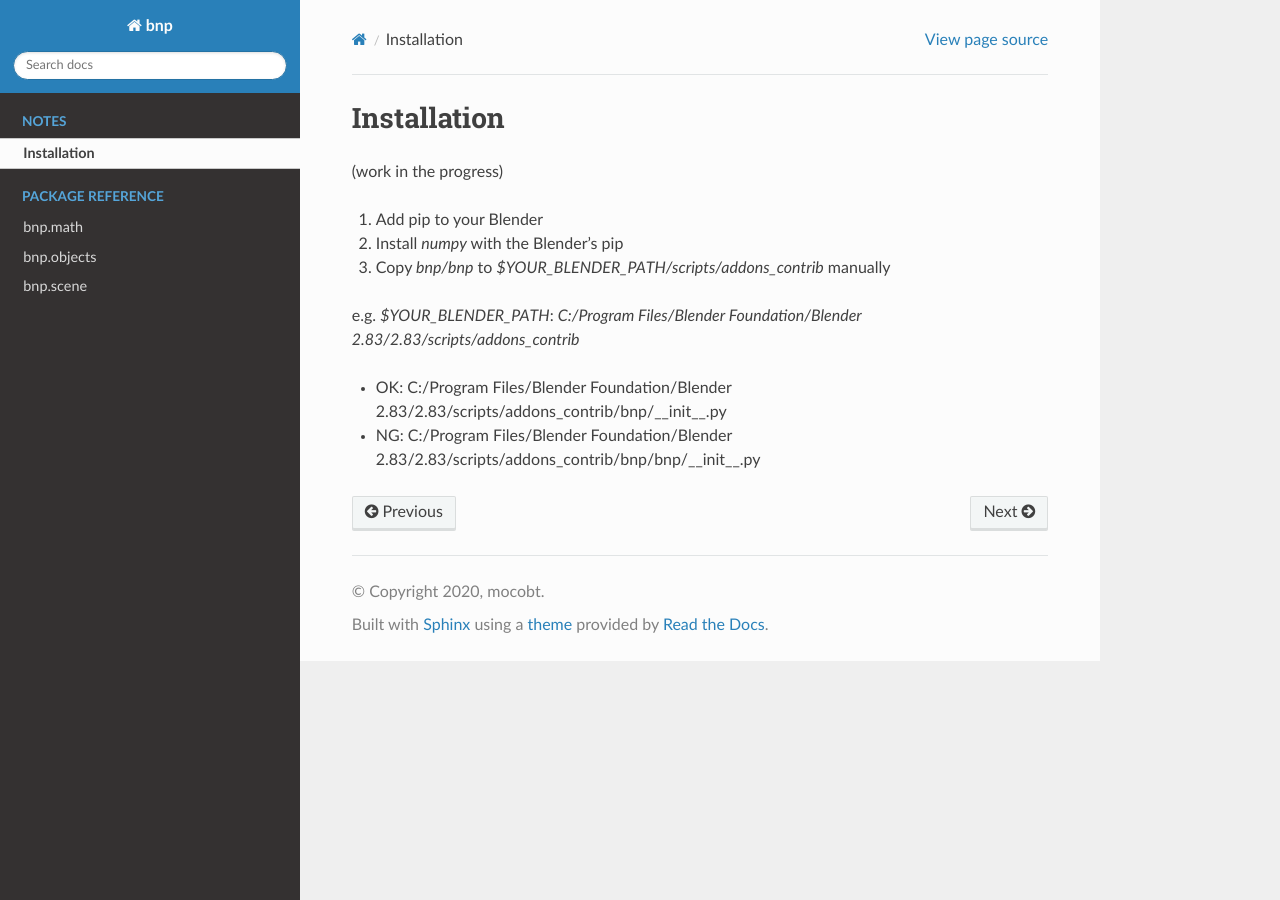
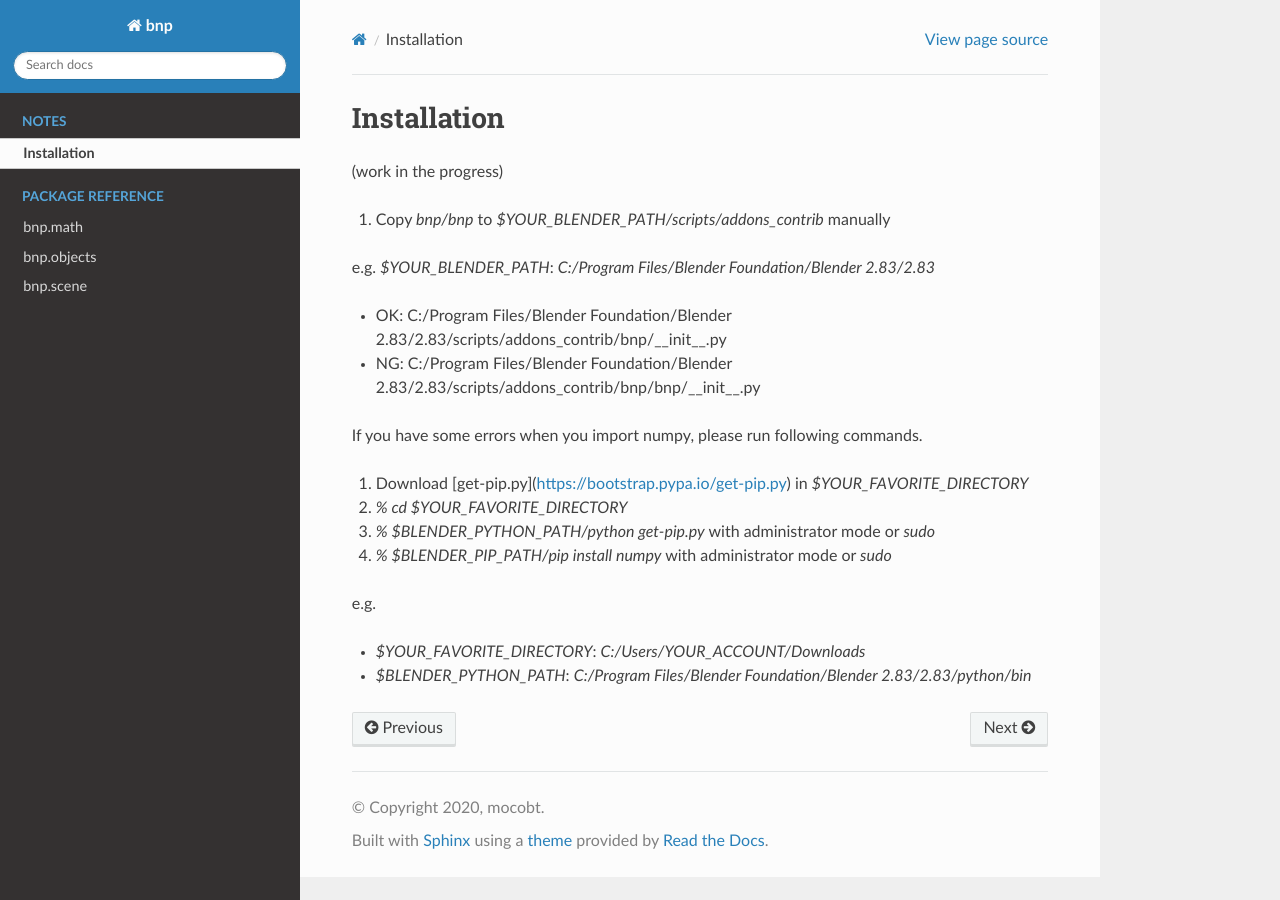
Before and after one commit to j20232/bnp, a Sphinx documentation site: the page built from docs/source/notes/installation.rst, in a window 1280 px wide. Built offline with Sphinx 7.4.7 and the Read the Docs theme 2.0.0, drawn with Linux system fonts in a browser that asks for light colours.

Commit message:
update installation

```diff
--- a/docs/source/notes/installation.rst
+++ b/docs/source/notes/installation.rst
@@ -3,11 +3,21 @@ Installation
 
 (work in the progress)
 
-1. Add pip to your Blender
-2. Install `numpy` with the Blender's pip
-3. Copy `bnp/bnp` to `$YOUR_BLENDER_PATH/scripts/addons_contrib` manually
+1. Copy `bnp/bnp` to `$YOUR_BLENDER_PATH/scripts/addons_contrib` manually
 
-e.g. `$YOUR_BLENDER_PATH`: `C:/Program Files/Blender Foundation/Blender 2.83/2.83/scripts/addons_contrib`
+e.g. `$YOUR_BLENDER_PATH`: `C:/Program Files/Blender Foundation/Blender 2.83/2.83`
 
 - OK: C:/Program Files/Blender Foundation/Blender 2.83/2.83/scripts/addons_contrib/bnp/__init__.py
 - NG: C:/Program Files/Blender Foundation/Blender 2.83/2.83/scripts/addons_contrib/bnp/bnp/__init__.py
+
+If you have some errors when you import numpy, please run following commands.
+
+1. Download [get-pip.py](https://bootstrap.pypa.io/get-pip.py) in `$YOUR_FAVORITE_DIRECTORY`
+2. `% cd $YOUR_FAVORITE_DIRECTORY`
+3. `% $BLENDER_PYTHON_PATH/python get-pip.py` with administrator mode or `sudo`
+4. `% $BLENDER_PIP_PATH/pip install numpy` with administrator mode or `sudo`
+
+e.g.
+
+- `$YOUR_FAVORITE_DIRECTORY`: `C:/Users/YOUR_ACCOUNT/Downloads`
+- `$BLENDER_PYTHON_PATH`: `C:/Program Files/Blender Foundation/Blender 2.83/2.83/python/bin`
```
